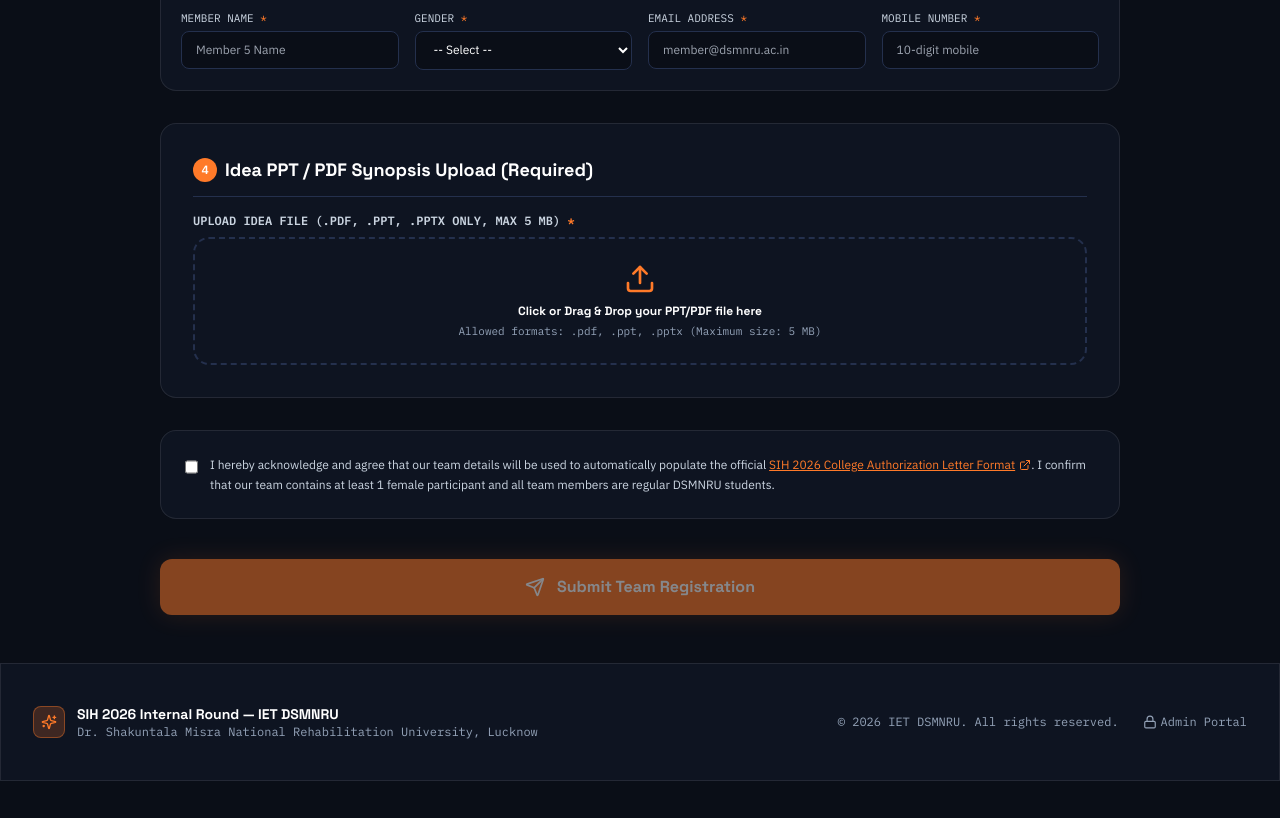
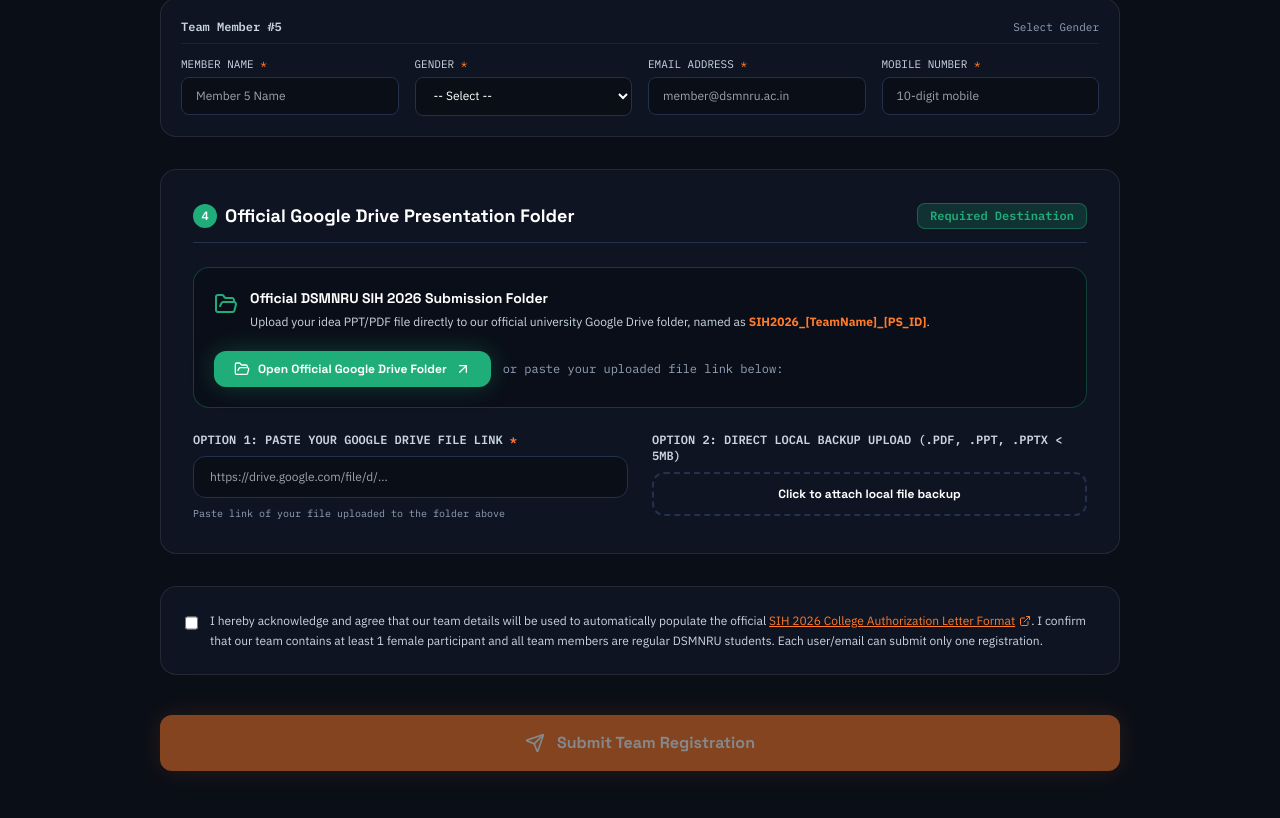
Before and after one commit to ayushrsc2003/SIH-2026-DSMNRU, a Next.js app: page /register in a window 1280 px wide. Shown: the part 1660-2478 px from the top of the page. Before the commit the page ends 2441 px from the top, so only its background shows below. Built offline with nearby package versions, Linux system fonts and the light colour scheme.

Commit message:
Update registration with official Google Drive folder link and single email submission rule

```diff
--- a/app/api/register/route.ts
+++ b/app/api/register/route.ts
@@ -22,6 +22,7 @@
     const teamName = (formData.get('teamName') as string || '').trim();
     const problemStatementId = (formData.get('problemStatementId') as string || '').trim();
     const problemStatementTitle = (formData.get('problemStatementTitle') as string || '').trim();
+    const googleDriveLink = (formData.get('googleDriveLink') as string || '').trim();
     const acknowledged = formData.get('acknowledged') === 'true' || formData.get('acknowledged') === 'on';
 
     // Parse Leader details
@@ -38,7 +39,7 @@
       try {
         members = JSON.parse(membersRaw);
       } catch (e) {
-        // Fallback parsing individual form keys
+        // Fallback parsing form keys
       }
     }
 
@@ -104,12 +105,12 @@
       return NextResponse.json({ error: `Team Leader mobile number must be a valid 10-digit number.` }, { status: 400 });
     }
 
-    const allEmails = [leaderEmail, ...members.map((m) => m.email)];
+    const allEmails = [leaderEmail, ...members.map((m) => m.email.toLowerCase().trim())];
     const uniqueEmails = new Set(allEmails);
 
     if (uniqueEmails.size !== 6) {
       return NextResponse.json(
-        { error: 'Duplicate email addresses detected within your team submission.' },
+        { error: 'Duplicate email addresses detected within your team submission payload.' },
         { status: 400 }
       );
     }
@@ -124,64 +125,7 @@
       }
     }
 
-    // 4. Gender Diversity Check (Min. 1 Female across Leader + 5 Members)
-    const allGenders = [leaderGender, ...members.map((m) => m.gender)];
-    const femaleCount = allGenders.filter((g) => g.toLowerCase() === 'female' || g.toLowerCase() === 'f').length;
-
-    if (femaleCount < 1) {
-      return NextResponse.json(
-        { error: 'SIH Rule Violation: Every team must include at least 1 female participant across leader and members.' },
-        { status: 400 }
-      );
-    }
-
-    // 5. File Upload Handling (.pdf, .ppt, .pptx only, Max 5MB)
-    const pptFile = formData.get('pptFile') as File | null;
-    let pptUrl = '';
-    let pptFileName = '';
-
-    if (!pptFile || typeof pptFile.name !== 'string' || pptFile.size === 0) {
-      return NextResponse.json(
-        { error: 'Idea PPT/PDF file upload is required.' },
-        { status: 400 }
-      );
-    }
-
-    // Check File Size (Max 5MB = 5 * 1024 * 1024 bytes)
-    const maxSizeBytes = 5 * 1024 * 1024;
-    if (pptFile.size > maxSizeBytes) {
-      return NextResponse.json(
-        { error: `File size exceeds maximum limit of 5 MB. Current file size: ${(pptFile.size / (1024 * 1024)).toFixed(2)} MB` },
-        { status: 400 }
-      );
-    }
-
-    // Check File Extension
-    const fileExt = path.extname(pptFile.name).toLowerCase();
-    if (!['.pdf', '.ppt', '.pptx'].includes(fileExt)) {
-      return NextResponse.json(
-        { error: 'Invalid file type. Only .pdf, .ppt, and .pptx files are allowed.' },
-        { status: 400 }
-      );
-    }
-
-    // Save File to Storage
-    const uploadsDir = path.join(process.cwd(), 'storage', 'uploads');
-    if (!fs.existsSync(uploadsDir)) {
-      fs.mkdirSync(uploadsDir, { recursive: true });
-    }
-
-    const timestamp = Date.now();
-    const sanitizedTeam = teamName.replace(/[^a-zA-Z0-9_-]/g, '_');
-    pptFileName = `SIH2026_Idea_${sanitizedTeam}_${timestamp}${fileExt}`;
-    const pptFilePath = path.join(uploadsDir, pptFileName);
-
-    const arrayBuffer = await pptFile.arrayBuffer();
-    const buffer = Buffer.from(arrayBuffer);
-    fs.writeFileSync(pptFilePath, buffer);
-    pptUrl = `/storage/uploads/${pptFileName}`;
-
-    // 6. Check Database for Pre-Existing Registered Emails
+    // 4. STRICT ONE USER = ONE SUBMISSION ENFORCEMENT
     const existingMembers = await prisma.member.findMany({
       where: {
         email: { in: allEmails },
@@ -194,12 +138,68 @@
     });
 
     if (existingMembers.length > 0) {
-      const conflictEmails = existingMembers.map((m) => `${m.email} (Team: ${m.team.teamName})`).join(', ');
+      const conflictEmails = existingMembers.map((m) => `"${m.email}" (already registered in Team: ${m.team.teamName})`).join(', ');
       return NextResponse.json(
         {
-          error: `Registration failed! The following email(s) are already registered in another team: ${conflictEmails}. A student can belong to AT MOST ONE team.`,
+          error: `Single Submission Violation: A user can submit/belong to AT MOST ONE team. The following email(s) have already submitted a form: ${conflictEmails}.`,
         },
         { status: 409 }
+      );
+    }
+
+    // 5. Gender Diversity Check (Min. 1 Female across Leader + 5 Members)
+    const allGenders = [leaderGender, ...members.map((m) => m.gender)];
+    const femaleCount = allGenders.filter((g) => g.toLowerCase() === 'female' || g.toLowerCase() === 'f').length;
+
+    if (femaleCount < 1) {
+      return NextResponse.json(
+        { error: 'SIH Rule Violation: Every team must include at least 1 female participant across leader and members.' },
+        { status: 400 }
+      );
+    }
+
+    // 6. PPT Upload or Google Drive Link Handling
+    const pptFile = formData.get('pptFile') as File | null;
+    let pptUrl = '';
+    let pptFileName = '';
+
+    if (googleDriveLink) {
+      pptUrl = googleDriveLink;
+      pptFileName = 'Google Drive Shared Presentation';
+    } else if (pptFile && typeof pptFile.name === 'string' && pptFile.size > 0) {
+      const maxSizeBytes = 5 * 1024 * 1024;
+      if (pptFile.size > maxSizeBytes) {
+        return NextResponse.json(
+          { error: `File size exceeds maximum limit of 5 MB. Current file size: ${(pptFile.size / (1024 * 1024)).toFixed(2)} MB` },
+          { status: 400 }
+        );
+      }
+
+      const fileExt = path.extname(pptFile.name).toLowerCase();
+      if (!['.pdf', '.ppt', '.pptx'].includes(fileExt)) {
+        return NextResponse.json(
+          { error: 'Invalid file type. Only .pdf, .ppt, and .pptx files are allowed.' },
+          { status: 400 }
+        );
+      }
+
+      const uploadsDir = path.join(process.cwd(), 'storage', 'uploads');
+      if (!fs.existsSync(uploadsDir)) {
+        fs.mkdirSync(uploadsDir, { recursive: true });
+      }
+
+      const timestamp = Date.now();
+      const sanitizedTeam = teamName.replace(/[^a-zA-Z0-9_-]/g, '_');
+      pptFileName = `SIH2026_Idea_${sanitizedTeam}_${timestamp}${fileExt}`;
+      const pptFilePath = path.join(uploadsDir, pptFileName);
+
+      const arrayBuffer = await pptFile.arrayBuffer();
+      fs.writeFileSync(pptFilePath, Buffer.from(arrayBuffer));
+      pptUrl = `/storage/uploads/${pptFileName}`;
+    } else {
+      return NextResponse.json(
+        { error: 'Please either upload your PPT/PDF file (under 5MB) or provide a Google Drive share link.' },
+        { status: 400 }
       );
     }
 
@@ -222,7 +222,7 @@
       })),
     });
 
-    // 8. Save Record in Database via Transaction
+    // 8. Save Record in Database via Atomic Transaction
     const teamId = generateHumanTeamId();
 
     const createdTeam = await prisma.team.create({
@@ -233,6 +233,7 @@
         problemStatementTitle,
         pptUrl,
         pptFileName,
+        googleDriveLink: googleDriveLink || null,
         authDocxPath: letterResult.docxPath,
         authPdfPath: letterResult.pdfPath,
         members: {
@@ -256,11 +257,10 @@
       },
     });
 
-    // 9. CRITICAL SECURITY RESPONSE: Return ONLY plain success message to student. NO download link or file URL.
     return NextResponse.json(
       {
         success: true,
-        message: `Registration submitted successfully for Team "${createdTeam.teamName}"! Your official SIH 2026 College Authorization Letter has been generated and sent to the college administration for principal signature and wet seal.`,
+        message: `Registration submitted successfully for Team "${createdTeam.teamName}"! Single form submission lock applied for all 6 member email addresses.`,
         teamId: createdTeam.teamId,
       },
       { status: 201 }
--- a/app/register/page.tsx
+++ b/app/register/page.tsx
@@ -3,7 +3,7 @@
 import React, { useState, useMemo } from 'react';
 import Navbar from '@/components/Navbar';
 import Footer from '@/components/Footer';
-import { User, Mail, Phone, Upload, CheckCircle2, AlertCircle, Send, RefreshCw, FileText, ExternalLink, ShieldCheck, Sparkles } from 'lucide-react';
+import { User, Mail, Phone, Upload, CheckCircle2, AlertCircle, Send, RefreshCw, FileText, ExternalLink, ShieldCheck, Sparkles, FolderOpen, Globe, ArrowUpRight } from 'lucide-react';
 
 interface MemberFormState {
   name: string;
@@ -19,10 +19,13 @@
   phone: '',
 };
 
+const OFFICIAL_GOOGLE_DRIVE_FOLDER_URL = "https://drive.google.com/drive/folders/1pkQZVk9vs5_PW9H1tYnH7-HaQJ1xZsaw";
+
 export default function RegisterPage() {
   const [teamName, setTeamName] = useState('');
   const [problemStatementTitle, setProblemStatementTitle] = useState('');
   const [problemStatementId, setProblemStatementId] = useState('');
+  const [googleDriveLink, setGoogleDriveLink] = useState('');
   const [acknowledged, setAcknowledged] = useState(false);
 
   // Leader state
@@ -63,7 +66,6 @@
       return;
     }
 
-    // Validation 1: File Extension (.pdf, .ppt, .pptx)
     const allowedExts = ['.pdf', '.ppt', '.pptx'];
     const fileNameLower = file.name.toLowerCase();
     const isAllowedExt = allowedExts.some((ext) => fileNameLower.endsWith(ext));
@@ -74,11 +76,10 @@
       return;
     }
 
-    // Validation 2: File Size (Max 5MB = 5 * 1024 * 1024 bytes)
     const maxSizeBytes = 5 * 1024 * 1024;
     if (file.size > maxSizeBytes) {
       const sizeMB = (file.size / (1024 * 1024)).toFixed(2);
-      setFileError(`File size (${sizeMB} MB) exceeds the maximum allowed limit of 5 MB.`);
+      setFileError(`File size (${sizeMB} MB) exceeds maximum allowed limit of 5 MB.`);
       setPptFile(null);
       return;
     }
@@ -123,8 +124,8 @@
     const uniqueEmails = new Set(allEmails);
     const noDuplicateEmails = allEmails.length === 6 && uniqueEmails.size === 6;
 
-    // File Uploaded & Valid
-    const fileValid = pptFile !== null && fileError === null;
+    // File Uploaded or Google Drive Link provided
+    const fileOrDriveValid = (pptFile !== null && fileError === null) || googleDriveLink.trim() !== '';
 
     const canSubmit =
       metaValid &&
@@ -132,7 +133,7 @@
       membersValid &&
       hasFemale &&
       noDuplicateEmails &&
-      fileValid &&
+      fileOrDriveValid &&
       acknowledged;
 
     return {
@@ -142,10 +143,10 @@
       hasFemale,
       femaleCount,
       noDuplicateEmails,
-      fileValid,
+      fileOrDriveValid,
       canSubmit,
     };
-  }, [teamName, problemStatementTitle, problemStatementId, leader, members, pptFile, fileError, acknowledged]);
+  }, [teamName, problemStatementTitle, problemStatementId, leader, members, pptFile, fileError, googleDriveLink, acknowledged]);
 
   // Form Submit Handler
   const handleSubmit = async (e: React.FormEvent) => {
@@ -163,6 +164,7 @@
     formData.append('teamName', teamName.trim());
     formData.append('problemStatementTitle', problemStatementTitle.trim());
     formData.append('problemStatementId', problemStatementId.trim());
+    formData.append('googleDriveLink', googleDriveLink.trim() || OFFICIAL_GOOGLE_DRIVE_FOLDER_URL);
     formData.append('acknowledged', acknowledged ? 'true' : 'false');
 
     formData.append('leaderName', leader.name.trim());
@@ -202,6 +204,7 @@
     setTeamName('');
     setProblemStatementTitle('');
     setProblemStatementId('');
+    setGoogleDriveLink('');
     setAcknowledged(false);
     setLeader({ ...INITIAL_MEMBER });
     setMembers([
@@ -234,6 +237,12 @@
           <p className="text-sm text-slate-400 mt-2 max-w-xl">
             Register your team (1 Leader + 5 Members). Generates official SIH 2026 College Authorization Letter automatically.
           </p>
+
+          <div className="mt-4 inline-flex items-center space-x-2 px-3.5 py-1.5 rounded-full bg-saffron/10 border border-saffron/30 text-saffron text-xs font-mono">
+            <ShieldCheck className="w-4 h-4" />
+            <span>Policy: Single Form Submission Per User Email</span>
+          </div>
+
           <div className="w-16 h-1 bg-gradient-to-r from-saffron to-accentGreen rounded-full mt-4" />
         </div>
 
@@ -299,12 +308,12 @@
 
                 <div className="flex items-center space-x-2 p-2.5 rounded-xl bg-surface-light/60 border border-surface-border">
                   {checklist.noDuplicateEmails ? <CheckCircle2 className="w-4 h-4 text-accentGreen shrink-0" /> : <AlertCircle className="w-4 h-4 text-red-400 shrink-0" />}
-                  <span className="text-slate-200">6 Unique Emails</span>
+                  <span className="text-slate-200">Single Form / Unique Mail</span>
                 </div>
 
                 <div className="flex items-center space-x-2 p-2.5 rounded-xl bg-surface-light/60 border border-surface-border">
-                  {checklist.fileValid ? <CheckCircle2 className="w-4 h-4 text-accentGreen shrink-0" /> : <AlertCircle className="w-4 h-4 text-slate-500 shrink-0" />}
-                  <span className="text-slate-200">PPT &lt; 5MB Uploaded</span>
+                  {checklist.fileOrDriveValid ? <CheckCircle2 className="w-4 h-4 text-accentGreen shrink-0" /> : <AlertCircle className="w-4 h-4 text-slate-500 shrink-0" />}
+                  <span className="text-slate-200">Google Drive / PPT File</span>
                 </div>
               </div>
             </div>
@@ -532,41 +541,84 @@
               ))}
             </div>
 
-            {/* Step 4: Idea PPT/PDF File Upload (Max 5MB) */}
-            <div className="p-6 sm:p-8 rounded-2xl glass-panel border border-surface-border space-y-4">
-              <div className="border-b border-surface-border pb-3">
+            {/* Step 4: Official Google Drive Upload Folder Banner */}
+            <div className="p-6 sm:p-8 rounded-2xl glass-panel border border-accentGreen/40 space-y-6">
+              <div className="border-b border-surface-border pb-3 flex items-center justify-between">
                 <h2 className="text-lg font-heading font-bold text-white flex items-center space-x-2">
-                  <span className="w-6 h-6 rounded-full bg-saffron text-white text-xs flex items-center justify-center font-mono font-bold">4</span>
-                  <span>Idea PPT / PDF Synopsis Upload (Required)</span>
+                  <span className="w-6 h-6 rounded-full bg-accentGreen text-white text-xs flex items-center justify-center font-mono font-bold">4</span>
+                  <span>Official Google Drive Presentation Folder</span>
                 </h2>
+                <span className="px-3 py-1 text-xs font-mono font-bold rounded-lg bg-accentGreen/20 text-accentGreen border border-accentGreen/40">
+                  Required Destination
+                </span>
               </div>
 
+              {/* Banner with direct link to Google Drive folder */}
+              <div className="p-5 rounded-2xl bg-navy-900/80 border border-accentGreen/30 space-y-3">
+                <div className="flex items-start space-x-3">
+                  <FolderOpen className="w-6 h-6 text-accentGreen shrink-0 mt-1" />
                   <div>
-                <label className="block text-xs font-mono font-semibold text-slate-300 uppercase mb-2">
-                  Upload Idea File (.pdf, .ppt, .pptx only, Max 5 MB) <span className="text-saffron">*</span>
+                    <h3 className="text-sm font-heading font-bold text-white">
+                      Official DSMNRU SIH 2026 Submission Folder
+                    </h3>
+                    <p className="text-xs text-slate-300 mt-1 leading-relaxed">
+                      Upload your idea PPT/PDF file directly to our official university Google Drive folder, named as <strong className="text-saffron">SIH2026_[TeamName]_[PS_ID]</strong>.
+                    </p>
+                  </div>
+                </div>
+
+                <div className="pt-2 flex flex-col sm:flex-row items-center gap-3">
+                  <a
+                    href={OFFICIAL_GOOGLE_DRIVE_FOLDER_URL}
+                    target="_blank"
+                    rel="noopener noreferrer"
+                    className="inline-flex items-center space-x-2 px-5 py-2.5 rounded-xl bg-accentGreen hover:bg-accentGreen-hover text-white text-xs font-heading font-bold shadow-green-glow transition-all"
+                  >
+                    <FolderOpen className="w-4 h-4" />
+                    <span>Open Official Google Drive Folder</span>
+                    <ArrowUpRight className="w-4 h-4" />
+                  </a>
+
+                  <span className="text-xs text-slate-400 font-mono">
+                    or paste your uploaded file link below:
+                  </span>
+                </div>
+              </div>
+
+              <div className="grid grid-cols-1 md:grid-cols-2 gap-6">
+                {/* Input Option A: Google Drive Uploaded File Link */}
+                <div className="space-y-2">
+                  <label className="block text-xs font-mono font-semibold text-slate-300 uppercase">
+                    Option 1: Paste Your Google Drive File Link <span className="text-saffron">*</span>
                   </label>
+                  <input
+                    type="url"
+                    placeholder="https://drive.google.com/file/d/..."
+                    value={googleDriveLink}
+                    onChange={(e) => setGoogleDriveLink(e.target.value)}
+                    className="w-full px-4 py-3 rounded-xl bg-navy-900 border border-surface-border text-white text-xs focus:outline-none focus:border-accentGreen"
+                  />
+                  <p className="text-[10px] text-slate-400 font-mono">Paste link of your file uploaded to the folder above</p>
+                </div>
 
-                <div className="relative border-2 border-dashed border-surface-border hover:border-saffron rounded-2xl p-6 text-center transition-colors">
+                {/* Input Option B: Direct Attachment Backup */}
+                <div className="space-y-2">
+                  <label className="block text-xs font-mono font-semibold text-slate-300 uppercase">
+                    Option 2: Direct Local Backup Upload (.pdf, .ppt, .pptx &lt; 5MB)
+                  </label>
+                  <div className="relative border-2 border-dashed border-surface-border hover:border-saffron rounded-xl p-3 text-center transition-colors">
                     <input
                       type="file"
-                    required
                       accept=".pdf,.ppt,.pptx"
                       onChange={handleFileChange}
                       className="absolute inset-0 w-full h-full opacity-0 cursor-pointer z-10"
                     />
-                  <Upload className="w-8 h-8 text-saffron mx-auto mb-2" />
-                  <p className="text-xs font-heading font-bold text-white">
-                    {pptFile ? `Selected: ${pptFile.name} (${(pptFile.size / (1024 * 1024)).toFixed(2)} MB)` : 'Click or Drag & Drop your PPT/PDF file here'}
+                    <p className="text-xs font-heading font-bold text-white truncate">
+                      {pptFile ? `Selected: ${pptFile.name}` : 'Click to attach local file backup'}
                     </p>
-                  <p className="text-[11px] text-slate-400 font-mono mt-1">Allowed formats: .pdf, .ppt, .pptx (Maximum size: 5 MB)</p>
                   </div>
-
-                {fileError && (
-                  <p className="mt-2 text-xs font-mono text-red-400 flex items-center space-x-1">
-                    <AlertCircle className="w-3.5 h-3.5" />
-                    <span>{fileError}</span>
-                  </p>
-                )}
+                  {fileError && <p className="text-xs font-mono text-red-400">{fileError}</p>}
+                </div>
               </div>
             </div>
 
@@ -592,7 +644,7 @@
                     <span>SIH 2026 College Authorization Letter Format</span>
                     <ExternalLink className="w-3 h-3 inline" />
                   </a>
-                  . I confirm that our team contains at least 1 female participant and all team members are regular DSMNRU students.
+                  . I confirm that our team contains at least 1 female participant and all team members are regular DSMNRU students. Each user/email can submit only one registration.
                 </label>
               </div>
             </div>
@@ -607,7 +659,7 @@
                 {submitting ? (
                   <>
                     <RefreshCw className="w-5 h-5 animate-spin" />
-                    <span>Generating Authorization Letter & Submitting...</span>
+                    <span>Submitting Team Registration...</span>
                   </>
                 ) : (
                   <>
--- a/lib/types.ts
+++ b/lib/types.ts
@@ -19,6 +19,7 @@
   mentorDept: string;
   pptUrl?: string;
   pptFileName?: string;
+  googleDriveLink?: string;
   members: MemberInput[];
 }
 
@@ -40,6 +41,7 @@
   mentorDept: string;
   pptUrl?: string | null;
   pptFileName?: string | null;
+  googleDriveLink?: string | null;
   createdAt: string;
   members: MemberRecord[];
 }
--- a/tsconfig.json
+++ b/tsconfig.json
@@ -13,6 +13,7 @@
     "isolatedModules": true,
     "jsx": "preserve",
     "incremental": true,
+    "baseUrl": ".",
     "plugins": [
       {
         "name": "next"
```
Also changed, not shown: package.json (+10 -12 lines), 1 other file (tests, documents, lock files or other folders). Lines whose indentation alone changed are shown as unchanged.
